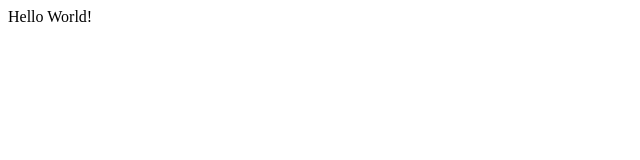
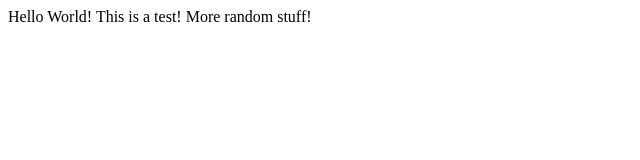
Before and after one commit to MuntakaHelali/SlackBot, a plain HTML site: page git_tst/index.html in a window 1280 px wide. Shown: the whole page, without its empty margins (0-640 px from the left). Drawn offline with Linux system fonts and the light colour scheme.

Commit message:
new branches

```diff
--- a/git_tst/index.html
+++ b/git_tst/index.html
@@ -8,5 +8,7 @@
 
 <body>
 Hello World!
-</body>
+This is a test!
+More random stuff!
+<body>
 </html>
```
